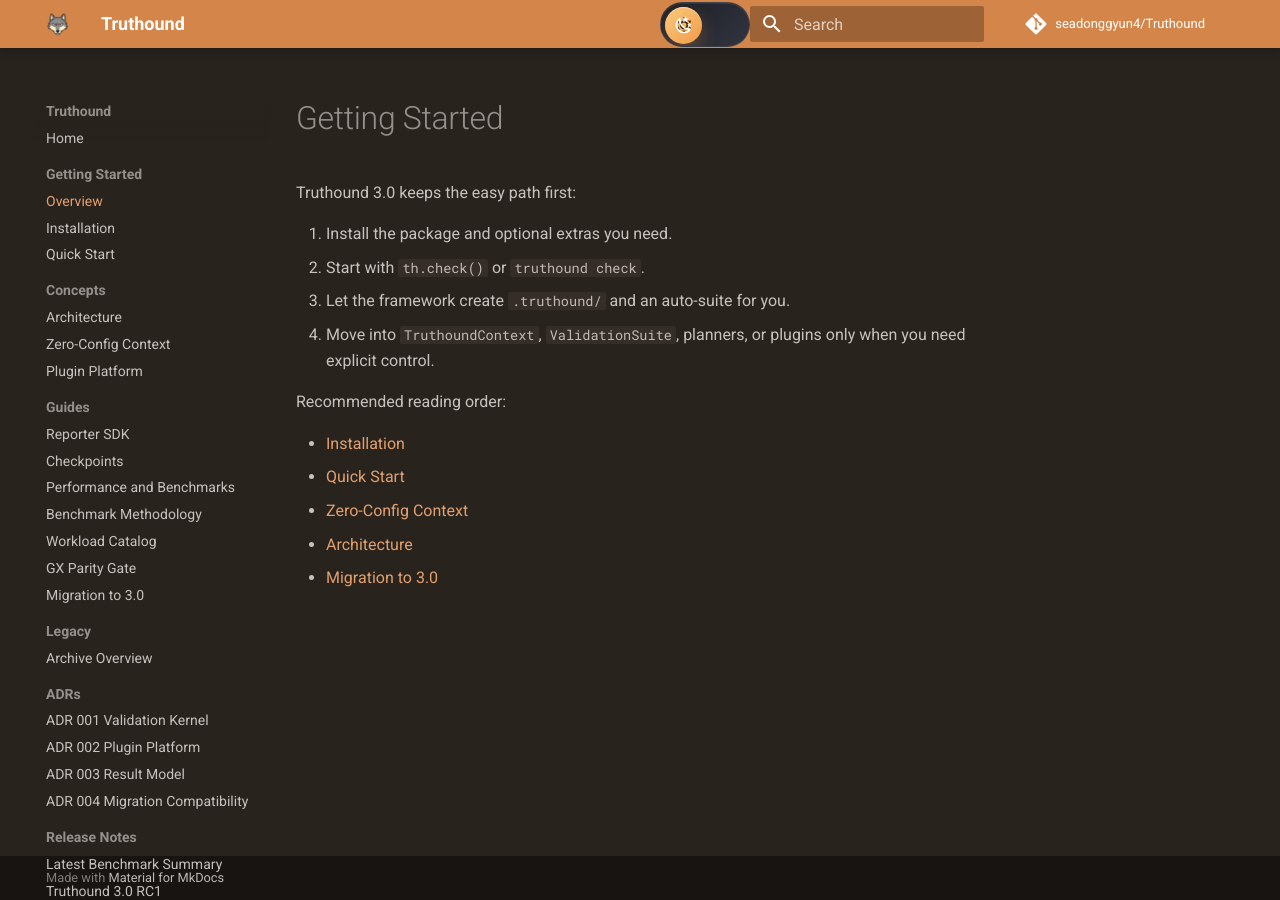
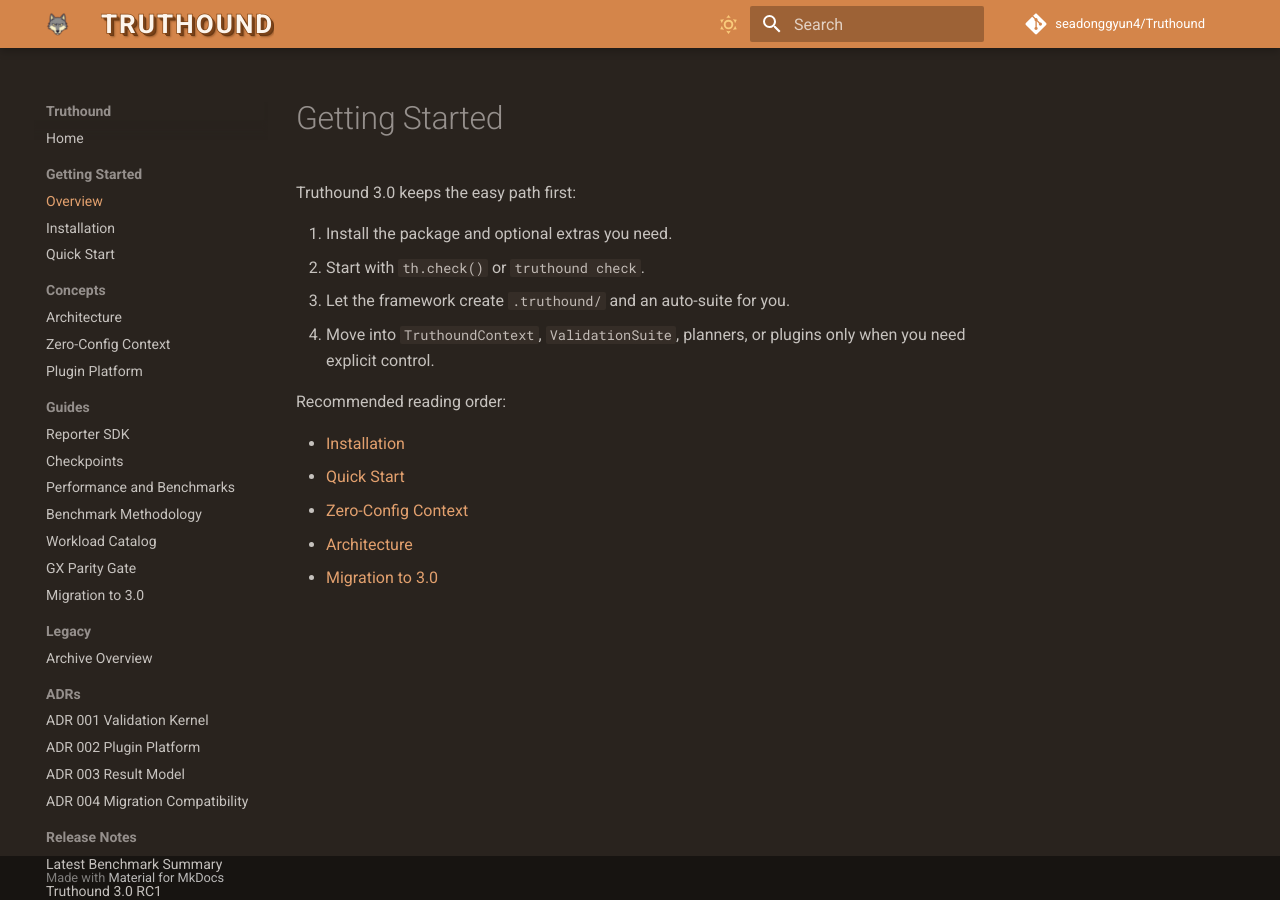
Before and after one commit to seadonggyun4/truthound, an MkDocs documentation site: the page built from docs/getting-started/index.md, in a window 1280 px wide. Built offline with MkDocs 1.6.1 and Material for MkDocs 9.7.7, drawn with Linux system fonts in a browser that asks for light colours; comment, search, counter and statistics services are not loaded.

Commit message:
fix: rebuild theme toggle as pure CSS and style header title

```diff
--- a/docs/javascripts/theme-toggle.js
+++ /dev/null
@@ -1,49 +0,0 @@
-document.addEventListener("DOMContentLoaded", () => {
-  const root = document.documentElement;
-  const body = document.body;
-  const defaultPalette = {
-    color: {
-      media: "",
-      scheme: "slate",
-      primary: "custom",
-      accent: "custom",
-    },
-  };
-
-  if (typeof window.__md_get === "function" && typeof window.__md_set === "function") {
-    const palette = window.__md_get("__palette");
-    if (!palette || !palette.color) {
-      window.__md_set("__palette", defaultPalette);
-    }
-  }
-
-  // Avoid animating the initial paint; enable transitions after the page settles.
-  requestAnimationFrame(() => {
-    requestAnimationFrame(() => {
-      root.classList.add("theme-ready");
-    });
-  });
-
-  if (!body) {
-    return;
-  }
-
-  let switchTimer;
-  const observer = new MutationObserver((mutations) => {
-    for (const mutation of mutations) {
-      if (mutation.attributeName !== "data-md-color-scheme") {
-        continue;
-      }
-      root.classList.add("theme-switching");
-      clearTimeout(switchTimer);
-      switchTimer = window.setTimeout(() => {
-        root.classList.remove("theme-switching");
-      }, 380);
-    }
-  });
-
-  observer.observe(body, {
-    attributes: true,
-    attributeFilter: ["data-md-color-scheme"],
-  });
-});
--- a/docs/stylesheets/extra.css
+++ b/docs/stylesheets/extra.css
@@ -1,18 +1,21 @@
-/* Truthound Custom Theme Colors */
+/* ===================================================
+   Truthound Theme – CSS-only, no JavaScript required
+   =================================================== */
+
+/* ----- Color Tokens ----- */
 
 :root,
 [data-md-color-scheme="default"] {
-  /* Hue for Material's HSL-based variables (blue 225 → orange 25) */
   --md-hue: 25deg;
 
-  /* Primary palette */
+  /* Primary */
   --md-primary-fg-color: #d4854a;
   --md-primary-fg-color--light: #e2a06e;
   --md-primary-fg-color--dark: #b76b34;
   --md-primary-bg-color: #fff;
   --md-primary-bg-color--light: rgba(255, 255, 255, 0.7);
 
-  /* Accent palette (hover, focus, active states) */
+  /* Accent (hover / focus / active) */
   --md-accent-fg-color: #d4854a;
   --md-accent-fg-color--transparent: rgba(212, 133, 74, 0.1);
   --md-accent-bg-color: #fff;
@@ -20,184 +23,122 @@
 
   /* Search highlight */
   --md-typeset-mark-color: rgba(212, 133, 74, 0.3);
-
-  /* Toggle dimensions */
-  --th-transition-duration: 0.32s;
-  --th-transition-curve: cubic-bezier(0.4, 0, 0.2, 1);
-  --th-toggle-width: 4.5rem;
-  --th-toggle-height: 2.25rem;
-  --th-toggle-padding: 0.2rem;
-  --th-toggle-thumb-size: 1.85rem;
 }
 
-/* Dark mode adjustments */
 [data-md-color-scheme="slate"] {
   --md-hue: 25deg;
 
-  /* Primary palette */
+  /* Primary */
   --md-primary-fg-color: #d4854a;
   --md-primary-fg-color--light: #e2a06e;
   --md-primary-fg-color--dark: #b76b34;
   --md-primary-bg-color: #fff;
   --md-primary-bg-color--light: rgba(255, 255, 255, 0.7);
 
-  /* Accent palette – lightened for dark background contrast */
+  /* Accent – slightly lighter for dark-bg contrast */
   --md-accent-fg-color: #e2a06e;
   --md-accent-fg-color--transparent: rgba(226, 160, 110, 0.1);
   --md-accent-bg-color: #fff;
   --md-accent-bg-color--light: rgba(255, 255, 255, 0.7);
 
-  /* Links – lightened for dark mode readability */
+  /* Links */
   --md-typeset-a-color: #e2a06e;
 
   /* Search highlight */
   --md-typeset-mark-color: rgba(226, 160, 110, 0.3);
 }
 
-html.theme-ready body,
-html.theme-ready .md-header,
-html.theme-ready .md-tabs,
-html.theme-ready .md-main,
-html.theme-ready .md-sidebar,
-html.theme-ready .md-nav,
-html.theme-ready .md-content,
-html.theme-ready .md-search__inner,
-html.theme-ready .md-search__form,
-html.theme-ready .md-search__input,
-html.theme-ready .md-typeset .admonition,
-html.theme-ready .md-typeset details,
-html.theme-ready .md-typeset table:not([class]),
-html.theme-ready .md-typeset code,
-html.theme-ready .md-typeset pre > code,
-html.theme-ready .md-button,
-html.theme-ready .md-footer {
-  transition:
-    background-color var(--th-transition-duration) var(--th-transition-curve),
-    color var(--th-transition-duration) var(--th-transition-curve),
-    border-color var(--th-transition-duration) var(--th-transition-curve),
-    box-shadow var(--th-transition-duration) var(--th-transition-curve);
+/* ----- Header Site Title ----- */
+
+.md-header__title .md-header__topic:first-child .md-ellipsis {
+  text-transform: uppercase;
+  font-weight: 900;
+  font-size: 1.3rem;
+  letter-spacing: 0.08em;
+  color: #fdf5ec;
+  -webkit-text-stroke: 1.5px #8b4c1a;
+  paint-order: stroke fill;
+  text-shadow:
+    2px 2px 0 #7a4218,
+    3px 3px 0 #6b3a15,
+    4px 4px 2px rgba(80, 40, 10, 0.4);
 }
 
-html.theme-ready form[data-md-component="palette"]::before,
-html.theme-ready form[data-md-component="palette"] label.md-header__button.md-icon,
-html.theme-ready form[data-md-component="palette"] label.md-header__button.md-icon svg {
-  transition:
-    transform var(--th-transition-duration) var(--th-transition-curve),
-    color var(--th-transition-duration) var(--th-transition-curve),
-    background-color var(--th-transition-duration) var(--th-transition-curve),
-    opacity var(--th-transition-duration) var(--th-transition-curve),
-    box-shadow var(--th-transition-duration) var(--th-transition-curve);
+/* ----- Theme Toggle (pure CSS) ----- */
+
+form[data-md-component="palette"] {
+  display: flex;
+  align-items: center;
 }
 
-form[data-md-component="palette"] {
-  position: relative;
-  display: flex;
-  align-items: center;
-  width: var(--th-toggle-width);
-  height: var(--th-toggle-height);
-  margin-inline: 0.35rem 0;
-  padding: var(--th-toggle-padding);
-  border-radius: 999px;
-  border: 1px solid rgba(255, 255, 255, 0.1);
-  overflow: hidden;
-  box-shadow: inset 0 1px 0 rgba(255, 255, 255, 0.08);
+/* Force-hide the inactive label (Material's display:flex overrides [hidden]) */
+form[data-md-component="palette"] label[hidden] {
+  display: none !important;
 }
 
-form[data-md-component="palette"]::before {
-  position: absolute;
-  top: var(--th-toggle-padding);
-  left: var(--th-toggle-padding);
-  width: var(--th-toggle-thumb-size);
-  height: var(--th-toggle-thumb-size);
-  border-radius: 999px;
-  content: "";
-  z-index: 0;
-}
-
-form[data-md-component="palette"] label.md-header__button.md-icon {
-  position: absolute;
-  top: var(--th-toggle-padding);
-  left: var(--th-toggle-padding);
-  z-index: 1;
-  display: flex;
+/* The visible label – styled as a round button */
+form[data-md-component="palette"] label.md-header__button.md-icon:not([hidden]) {
+  position: relative;
+  display: inline-flex;
   align-items: center;
   justify-content: center;
-  width: var(--th-toggle-thumb-size);
-  height: var(--th-toggle-thumb-size);
+  width: 2.2rem;
+  height: 2.2rem;
   margin: 0;
-  border-radius: 999px;
+  border-radius: 50%;
+  cursor: pointer;
+  transition:
+    background-color 0.2s ease,
+    transform 0.25s ease,
+    box-shadow 0.2s ease;
 }
 
 form[data-md-component="palette"] label.md-header__button.md-icon svg {
-  width: 1rem;
-  height: 1rem;
+  width: 1.15rem;
+  height: 1.15rem;
+  transition: transform 0.3s ease;
 }
 
-[data-md-color-scheme="slate"] form[data-md-component="palette"] {
-  background: linear-gradient(135deg, rgba(20, 25, 35, 0.96), rgba(42, 49, 62, 0.96));
-  border-color: rgba(255, 255, 255, 0.1);
+/* Hover */
+form[data-md-component="palette"] label.md-header__button.md-icon:hover {
+  background-color: rgba(255, 255, 255, 0.12);
+  transform: scale(1.1);
 }
 
-[data-md-color-scheme="slate"] form[data-md-component="palette"]::before {
-  background: linear-gradient(135deg, #f9ca7a, #f29b4b);
-  box-shadow:
-    0 8px 18px rgba(242, 155, 75, 0.28),
-    inset 0 1px 0 rgba(255, 255, 255, 0.38);
+form[data-md-component="palette"] label.md-header__button.md-icon:hover svg {
+  transform: rotate(25deg);
 }
 
-[data-md-color-scheme="slate"] form[data-md-component="palette"] label[for="__palette_1"] {
-  color: #33210d;
-  transform: translateX(0);
+/* Active press */
+form[data-md-component="palette"] label.md-header__button.md-icon:active {
+  transform: scale(0.92);
 }
 
-[data-md-color-scheme="slate"] form[data-md-component="palette"] label[for="__palette_1"] svg {
-  transform: rotate(0deg) scale(1);
+/* Sun icon in dark mode – warm glow */
+[data-md-color-scheme="slate"] form[data-md-component="palette"] label.md-header__button.md-icon {
+  color: #f9ca7a;
 }
 
-[data-md-color-scheme="default"] form[data-md-component="palette"] {
-  background: linear-gradient(135deg, rgba(255, 245, 235, 0.98), rgba(250, 236, 223, 0.98));
-  border-color: rgba(183, 107, 52, 0.16);
-  box-shadow: inset 0 1px 0 rgba(255, 255, 255, 0.85);
+[data-md-color-scheme="slate"] form[data-md-component="palette"] label.md-header__button.md-icon:hover {
+  background-color: rgba(249, 202, 122, 0.15);
+  box-shadow: 0 0 12px rgba(249, 202, 122, 0.2);
 }
 
-[data-md-color-scheme="default"] form[data-md-component="palette"]::before {
-  background: linear-gradient(135deg, #1f2632, #3d4a5d);
-  box-shadow:
-    0 10px 20px rgba(31, 38, 50, 0.16),
-    inset 0 1px 0 rgba(255, 255, 255, 0.12);
-  transform: translateX(calc(var(--th-toggle-width) - var(--th-toggle-thumb-size) - (var(--th-toggle-padding) * 2)));
+/* Moon icon in light mode – cool tone */
+[data-md-color-scheme="default"] form[data-md-component="palette"] label.md-header__button.md-icon {
+  color: #fff;
 }
 
-[data-md-color-scheme="default"] form[data-md-component="palette"] label[for="__palette_0"] {
-  color: #f8c46f;
-  transform: translateX(calc(var(--th-toggle-width) - var(--th-toggle-thumb-size) - (var(--th-toggle-padding) * 2)));
+[data-md-color-scheme="default"] form[data-md-component="palette"] label.md-header__button.md-icon:hover {
+  background-color: rgba(255, 255, 255, 0.18);
+  box-shadow: 0 0 12px rgba(255, 255, 255, 0.15);
 }
 
-[data-md-color-scheme="default"] form[data-md-component="palette"] label[for="__palette_0"] svg {
-  transform: rotate(-18deg) scale(1);
-}
+/* ----- Reduced motion ----- */
 
 @media (prefers-reduced-motion: reduce) {
-  html.theme-ready body,
-  html.theme-ready .md-header,
-  html.theme-ready .md-tabs,
-  html.theme-ready .md-main,
-  html.theme-ready .md-sidebar,
-  html.theme-ready .md-nav,
-  html.theme-ready .md-content,
-  html.theme-ready .md-search__inner,
-  html.theme-ready .md-search__form,
-  html.theme-ready .md-search__input,
-  html.theme-ready .md-typeset .admonition,
-  html.theme-ready .md-typeset details,
-  html.theme-ready .md-typeset table:not([class]),
-  html.theme-ready .md-typeset code,
-  html.theme-ready .md-typeset pre > code,
-  html.theme-ready .md-button,
-  html.theme-ready .md-footer,
-  html.theme-ready form[data-md-component="palette"]::before,
-  html.theme-ready form[data-md-component="palette"] label.md-header__button.md-icon,
-  html.theme-ready form[data-md-component="palette"] label.md-header__button.md-icon svg {
+  form[data-md-component="palette"] label.md-header__button.md-icon,
+  form[data-md-component="palette"] label.md-header__button.md-icon svg {
     transition: none;
   }
 }
--- a/mkdocs.yml
+++ b/mkdocs.yml
@@ -74,9 +74,6 @@ markdown_extensions:
 extra_css:
   - stylesheets/extra.css
 
-extra_javascript:
-  - javascripts/theme-toggle.js
-
 nav:
   - Home: index.md
   - Getting Started:
--- a/pyproject.toml
+++ b/pyproject.toml
@@ -4,7 +4,7 @@ build-backend = "hatchling.build"
 
 [project]
 name = "truthound"
-version = "3.0.0rc1"
+version = "3.0.0"
 description = "Zero-Configuration Data Quality Framework Powered by Polars"
 readme = "README.md"
 license = "Apache-2.0"
```
